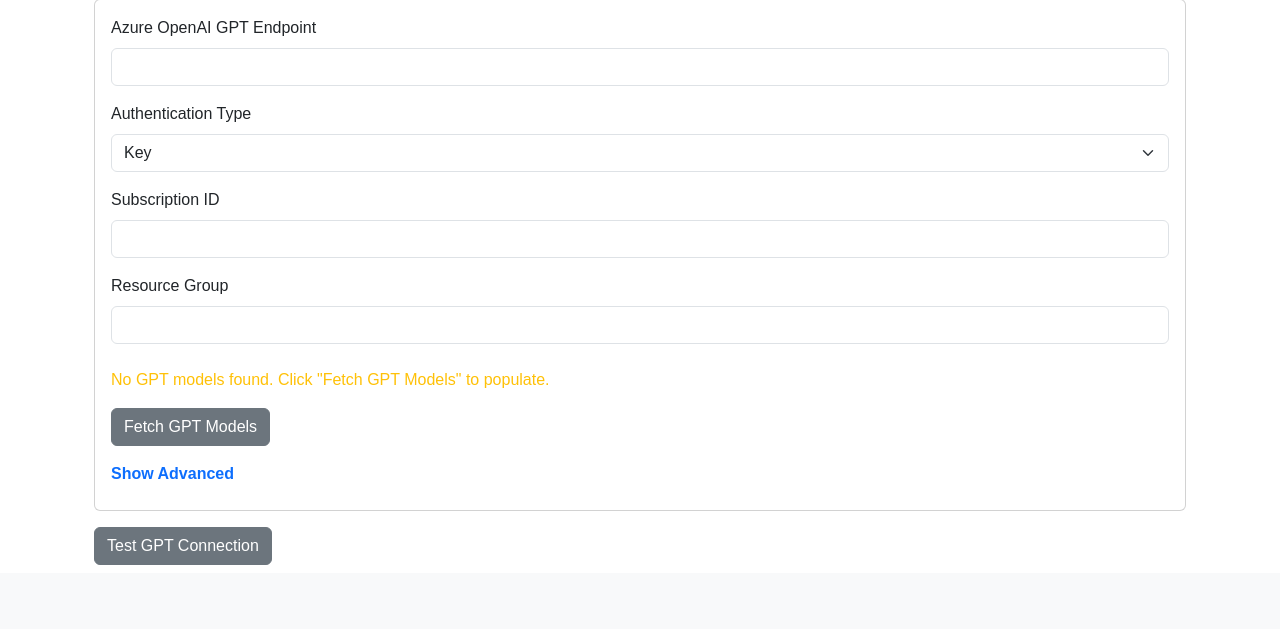
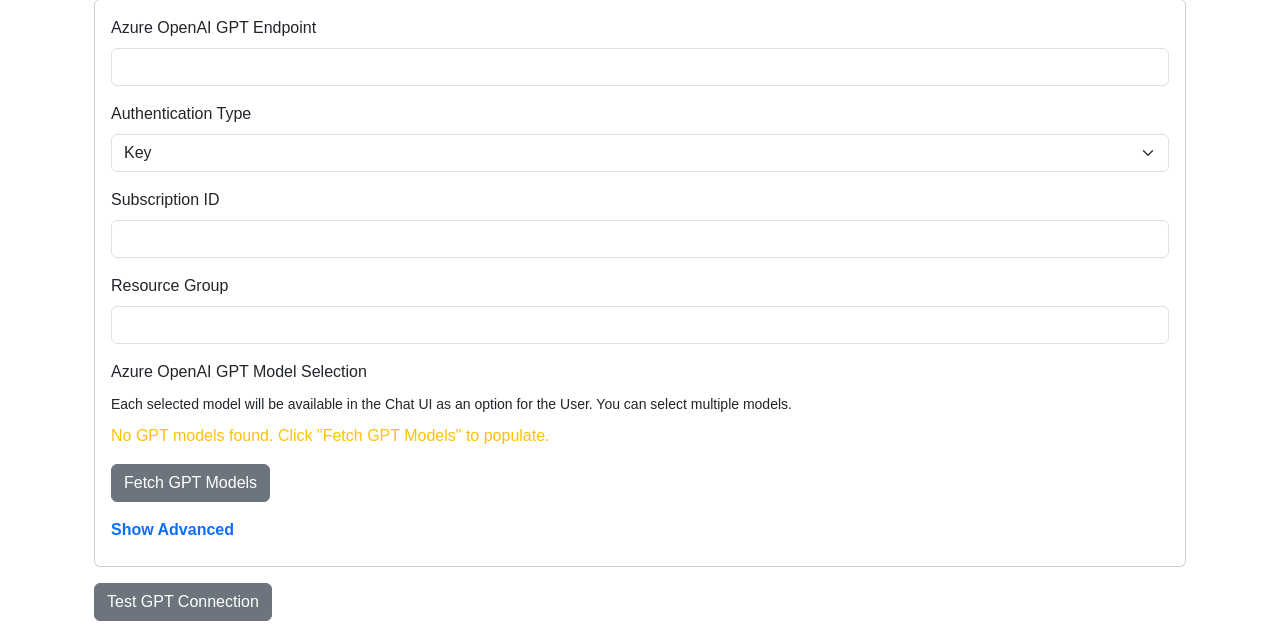
Before and after one commit to wtomaz808/simplechat, a Python web app: template application/single_app/templates/admin_settings.html in a window 1280 px wide, after a click on "GPT". Shown: the part 405-1034 px from the top of the page. Before the commit the page ends 970 px from the top, so only its background shows below. Run offline with Jinja, Linux system fonts and the light colour scheme; the template is opened without the code that fills it, so the values that code supplies are empty; some libraries are stand-ins or nearby versions.

Commit message:
Updated multi-model language in admin settings and added pngs

```diff
--- a/application/single_app/templates/admin_settings.html
+++ b/application/single_app/templates/admin_settings.html
@@ -253,6 +253,8 @@
                             </div>
                         </div>
                         <div class="mb-3">
+                            <label for="gpt_model" class="form-label">Azure OpenAI GPT Model Selection</label>
+                            <br><small>Each selected model will be available in the Chat UI as an option for the User. You can select multiple models.</small>
                             <div id="gpt_models_list" class="mt-2 mb-3">
 
                             </div>
@@ -299,6 +301,7 @@
                     </div>
                     <div class="mb-3">
                         <label for="azure_apim_gpt_deployment" class="form-label">Azure APIM Deployment</label>
+                        <br><small class="text-muted">Each model defined here will be available in the Chat UI as an option for the User. You can include multiple models seperated by a comma (example: gpt-4o, o-1, o-3).</small>
                         <input type="text" class="form-control" id="azure_apim_gpt_deployment"
                             name="azure_apim_gpt_deployment" value="{{ settings.azure_apim_gpt_deployment or '' }}">
                     </div>
```
Also changed, not shown: images/admin_settings-upgrade_available_notification.png (added), images/admin_settings_page.png, images/ai_search-missing_index_fields.png (added), images/app_reg-api_permissions.png (added), images/app_reg-app_roles.png (added), images/app_reg-authentication.png (added), images/architecture.png, images/cross_tenant-model_support.png (added), 1 other file.
